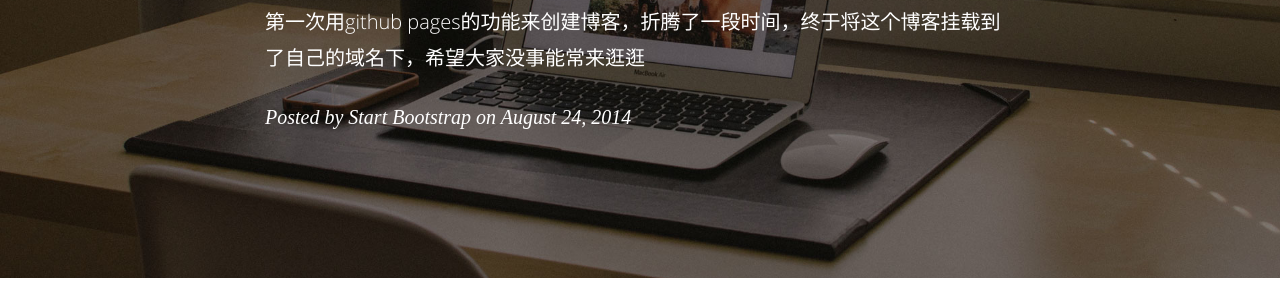
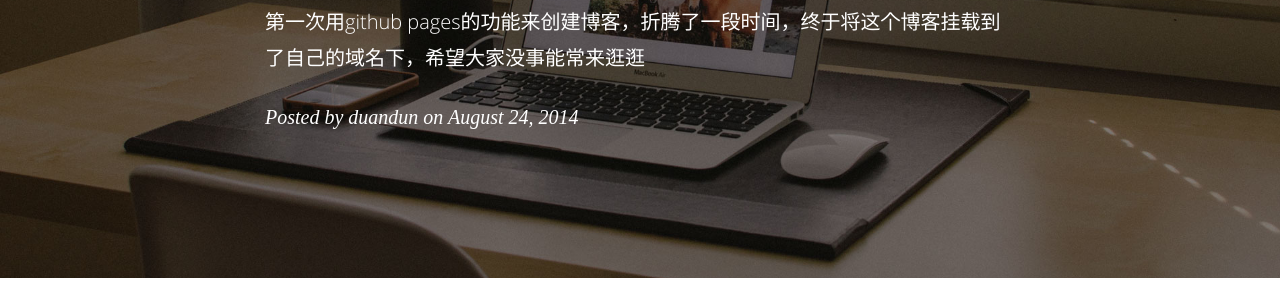
Before and after one commit to duandun/duandun.github.io, a Jekyll site: the page built from _posts/2015-06-23-first-blog.md, in a window 1280 px wide. Shown: the part 217-517 px from the top of the page. Built offline with Jekyll 4.4.1, drawn with Linux system fonts in a browser that asks for light colours; nearby versions of some CDN libraries; some web fonts are replaced; Markdown is read by kramdown in place of the engine named in the settings; comment, search, counter and statistics services are not loaded.

Commit message:
edit posted name

```diff
--- a/_layouts/post.html
+++ b/_layouts/post.html
@@ -14,7 +14,7 @@
                     <div class="post-heading">
                         <h1>{{page.title}}</h1>
                         <h2 class="subheading">{{page.description}}</h2>
-                        <span class="meta">Posted by <a href="#">Start Bootstrap</a> on August 24, 2014</span>
+                        <span class="meta">Posted by <a href="#">{{site.author}}</a> on August 24, 2014</span>
                     </div>
                 </div>
             </div>
```
